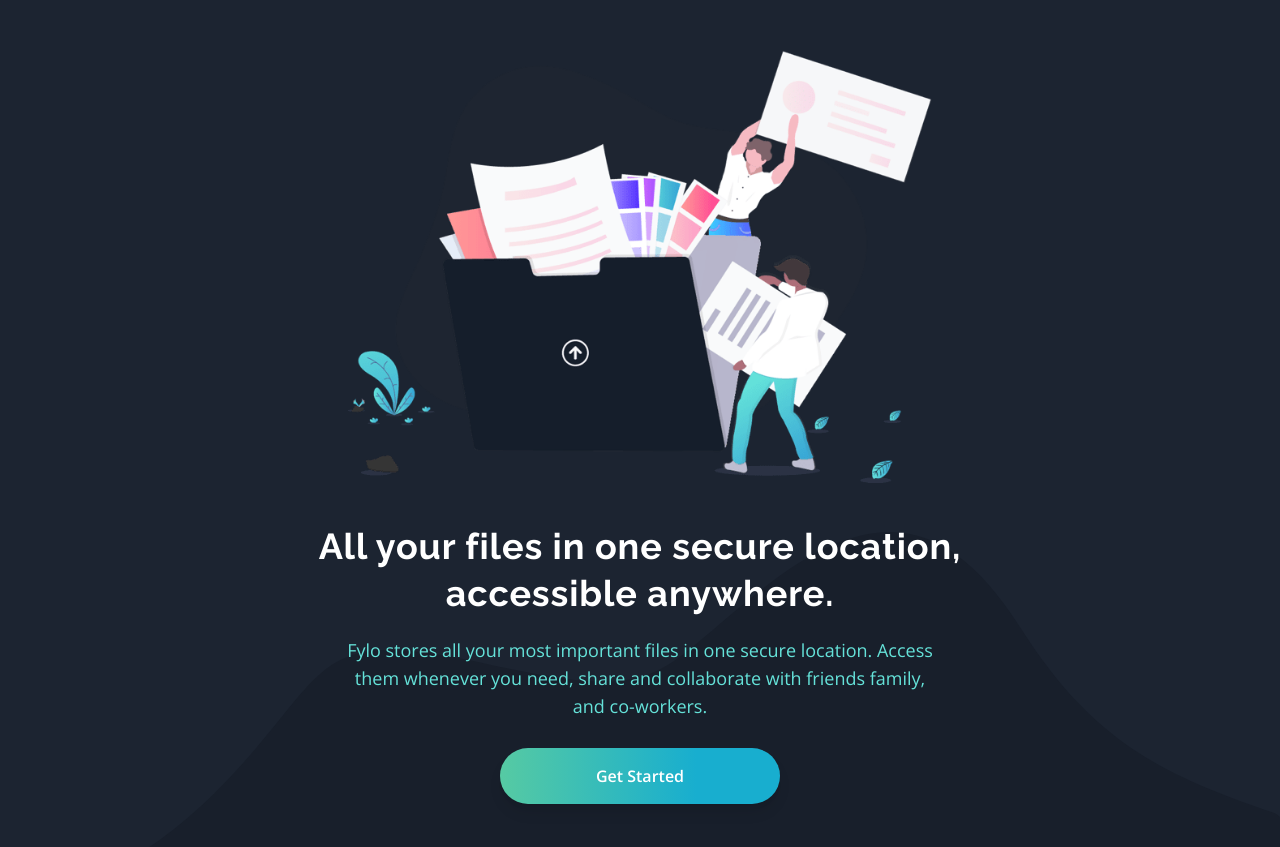
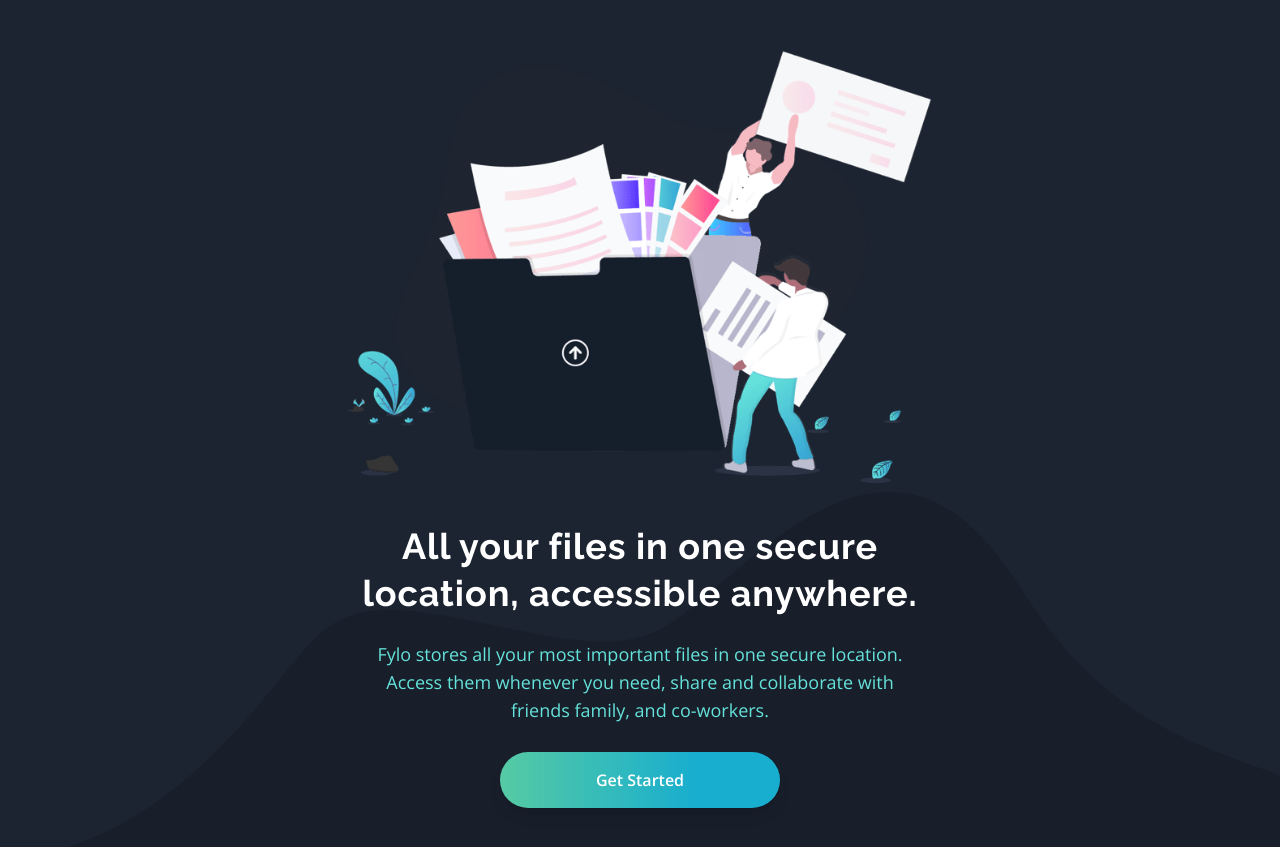
Before and after one commit to Raja-Junaid/Fylo_Landing_Page, a website: page index.html in a window 1280 px wide. Shown: the part 109-956 px from the top of the page. Drawn offline with nearby package versions, Linux system fonts and the light colour scheme.

Commit message:
Initial commit

```diff
--- a/index.html
+++ b/index.html
@@ -31,7 +31,7 @@
     <div
       class="bg-darkBlue1 w-screen h-[67%] absolute top-0 left-0 right-0 -z-50 block md:hidden"
     >
-      <div class="relative"> </div>
+      <div class="relative"></div>
       <img
         class="absolute w-screen right-0 bottom-0 left-0"
         src="images/bg-curvy-mobile.svg"
@@ -40,9 +40,9 @@
     </div>
 
     <div
-      class="bg-darkBlue1 w-screen h-[130%] absolute top-0 left-0 right-0 -z-50 hidden md:block"
+      class="bg-darkBlue1 w-screen h-[130%] xl:h-[125%] absolute top-0 left-0 right-0 -z-50 hidden md:block"
     >
-      <div class="relative"> </div>
+      <div class="relative"></div>
       <img
         class="absolute w-screen right-0 bottom-0 left-0"
         src="images/bg-curvy-desktop.svg"
@@ -110,18 +110,22 @@
         </div>
         <div>
           <h1
-            class="heading text-2xl mb-4 font-bold tracking-wide text-White leading-[2.3rem] md:text-4xl md:px-64 md:mb-5 md:leading-[2.9rem]"
-            >All your files in one secure location, accessible anywhere.</h1
+            class="heading text-2xl mb-4 font-bold tracking-wide text-White leading-[2.3rem] md:text-4xl lg:px-0 xl:px-72 2xl:px-96 md:mb-6 md:leading-[2.9rem]"
           >
-          <p class="text-Cyan text-base mb-7 md:mx-72 md:text-lg"
-            >Fylo stores all your most important files in one secure location.
+            All your files in one secure location, accessible anywhere.
+          </h1>
+          <p
+            class="text-Cyan text-base mb-7 lg:px-16 xl:px-[20rem] 2xl:px-[26rem] md:text-lg"
+          >
+            Fylo stores all your most important files in one secure location.
             Access them whenever you need, share and collaborate with friends
-            family, and co-workers.</p
-          >
+            family, and co-workers.
+          </p>
           <button
             class="px-24 py-4 btn-gradient text-White font-semibold rounded-full shadow-lg hover:shadow-xl transition-all border-transparent ease-in-out hover:scale-105 focus:outline-double"
-            >Get Started</button
           >
+            Get Started
+          </button>
         </div>
       </div>
     </section>
```
Also changed, not shown: css/main.css.
